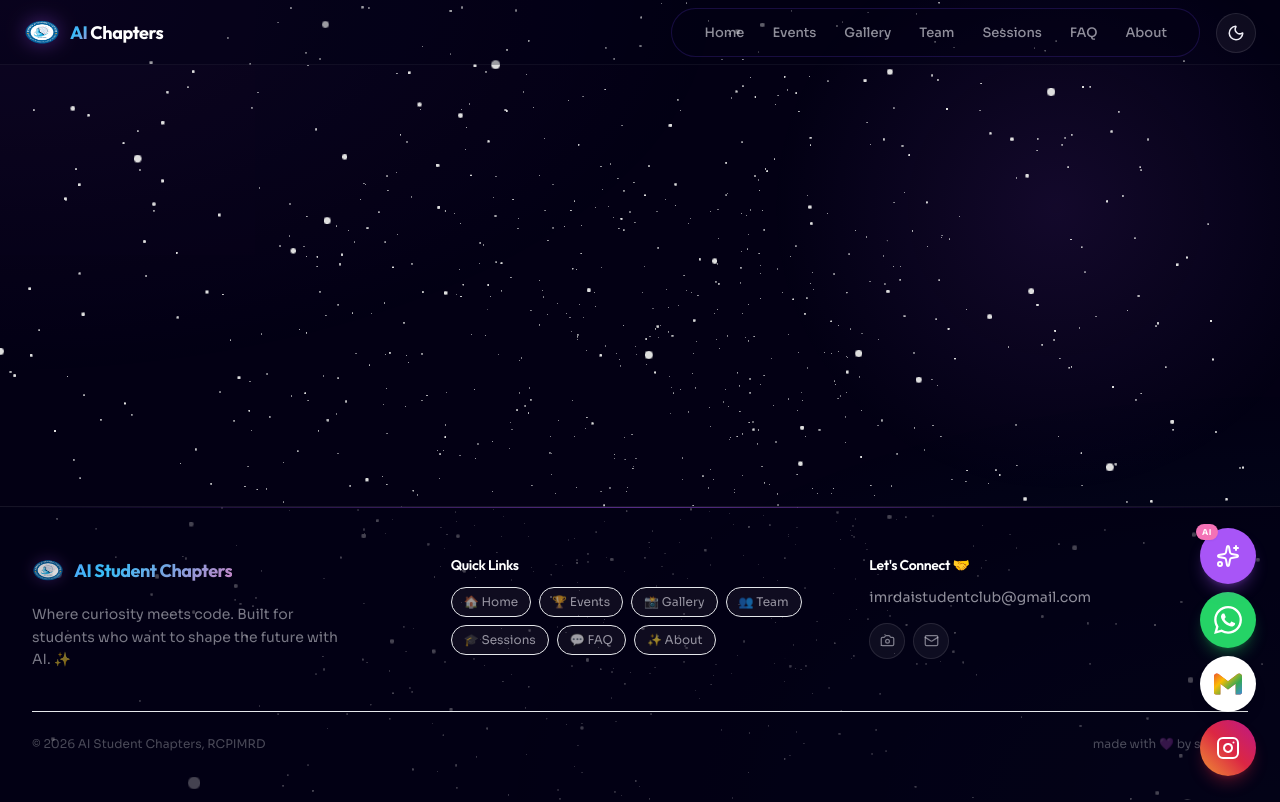
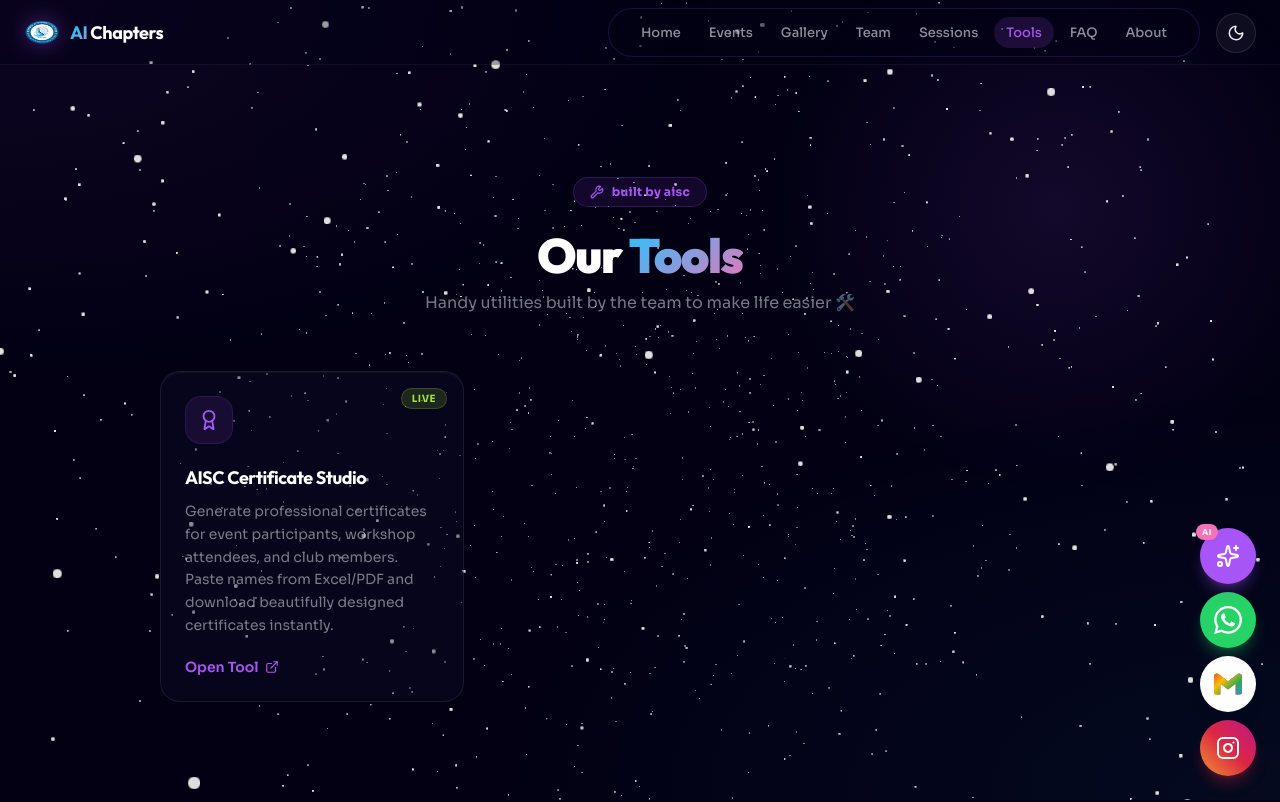
Before and after one commit to chiragbehere/ai-student-chapters-website, a React (Vite) app: page /tools in a window 1280 px wide. Shown: the top 802 px of the page. Built offline with nearby package versions, Linux system fonts and the light colour scheme; a web font is replaced by a local one.

Commit message:
feat: add Tools page with AISC Certificate Studio

```diff
--- a/src/App.tsx
+++ b/src/App.tsx
@@ -17,6 +17,7 @@ const About = lazy(() => import('./pages/About'));
 const Gallery = lazy(() => import('./pages/Gallery'));
 const FAQ = lazy(() => import('./pages/FAQ'));
 const Sessions = lazy(() => import('./pages/Sessions'));
+const Tools = lazy(() => import('./pages/Tools'));
 
 
 // Page loading skeleton
@@ -121,6 +122,11 @@ const AnimatedRoutes = () => {
             <PageTransition><Sessions /></PageTransition>
           </Suspense>
         } />
+        <Route path="/tools" element={
+          <Suspense fallback={<PageLoader />}>
+            <PageTransition><Tools /></PageTransition>
+          </Suspense>
+        } />
 
       </Routes>
     </AnimatePresence>
--- a/src/components/Layout.tsx
+++ b/src/components/Layout.tsx
@@ -28,6 +28,7 @@ const Layout = ({ children }: { children: React.ReactNode }) => {
     { path: '/gallery', label: 'Gallery', emoji: '📸' },
     { path: '/team', label: 'Team', emoji: '👥' },
     { path: '/sessions', label: 'Sessions', emoji: '🎓' },
+    { path: '/tools', label: 'Tools', emoji: '🔧' },
     { path: '/faq', label: 'FAQ', emoji: '💬' },
     { path: '/about', label: 'About', emoji: '✨' },
   ];
--- /dev/null
+++ b/src/pages/Tools.tsx
@@ -0,0 +1,123 @@
+import { motion } from 'framer-motion';
+import type { Variants } from 'framer-motion';
+import { Wrench, Award, ExternalLink } from 'lucide-react';
+import SEO from '../components/SEO';
+
+const containerVariants: Variants = {
+  hidden: { opacity: 0 },
+  show: {
+    opacity: 1,
+    transition: {
+      staggerChildren: 0.12,
+    }
+  }
+};
+
+const itemVariants: Variants = {
+  hidden: { opacity: 0, y: 20 },
+  show: { opacity: 1, y: 0, transition: { type: "tween", ease: "easeOut", duration: 0.4 } }
+};
+
+const tools = [
+  {
+    title: 'AISC Certificate Studio',
+    description: 'Generate professional certificates for event participants, workshop attendees, and club members. Paste names from Excel/PDF and download beautifully designed certificates instantly.',
+    icon: Award,
+    url: 'https://certificate-aisc.vercel.app/',
+    color: 'primary',
+    badge: 'Live',
+  },
+];
+
+const Tools = () => {
+  return (
+    <div className="w-full relative min-h-screen pt-28 pb-24 z-10 transition-colors duration-300">
+      <SEO title="Tools" description="Explore useful tools built by AI Student Chapters — certificate generators, AI utilities, and more." />
+      <div className="max-w-5xl mx-auto px-4 sm:px-6 lg:px-8">
+
+        {/* Header */}
+        <div className="text-center mb-14">
+          <motion.div
+            initial={{ opacity: 0, y: -10 }}
+            animate={{ opacity: 1, y: 0 }}
+            transition={{ duration: 0.5, type: "tween", ease: "easeOut" }}
+            className="pill bg-primary/10 text-primary border border-primary/20 mx-auto w-fit mb-6 flex items-center gap-2"
+          >
+            <Wrench size={14} />
+            built by aisc
+          </motion.div>
+
+          <motion.h1
+            initial={{ opacity: 0, y: 20 }}
+            animate={{ opacity: 1, y: 0 }}
+            transition={{ duration: 0.4, delay: 0.05 }}
+            className="text-4xl md:text-5xl font-black font-heading leading-tight mb-3 text-heading transition-colors"
+          >
+            Our <span className="grad-text">Tools</span>
+          </motion.h1>
+
+          <motion.p
+            initial={{ opacity: 0, y: 20 }}
+            animate={{ opacity: 1, y: 0 }}
+            transition={{ duration: 0.4, delay: 0.1 }}
+            className="text-foreground/50 text-base max-w-lg mx-auto"
+          >
+            Handy utilities built by the team to make life easier 🛠️
+          </motion.p>
+        </div>
+
+        {/* Tools Grid */}
+        <motion.div
+          variants={containerVariants}
+          initial="hidden"
+          whileInView="show"
+          viewport={{ once: true, amount: 0.1 }}
+          className="grid grid-cols-1 sm:grid-cols-2 lg:grid-cols-3 gap-6"
+        >
+          {tools.map((tool, idx) => {
+            const IconComponent = tool.icon;
+            return (
+              <motion.a
+                key={idx}
+                href={tool.url}
+                target="_blank"
+                rel="noopener noreferrer"
+                variants={itemVariants}
+                className="glass-panel p-6 relative overflow-hidden card-hover group cursor-pointer block"
+              >
+                {/* Badge */}
+                {tool.badge && (
+                  <span className="absolute top-4 right-4 px-2.5 py-0.5 rounded-full text-[10px] font-bold tracking-wider uppercase bg-lime/15 text-lime border border-lime/20">
+                    {tool.badge}
+                  </span>
+                )}
+
+                {/* Icon */}
+                <div className="w-12 h-12 rounded-2xl bg-primary/10 border border-primary/15 flex items-center justify-center mb-5 group-hover:bg-primary/20 transition-colors duration-300">
+                  <IconComponent size={22} className="text-primary" />
+                </div>
+
+                {/* Content */}
+                <h3 className="text-lg font-bold font-heading mb-2 text-heading transition-colors">
+                  {tool.title}
+                </h3>
+                <p className="text-foreground/50 text-sm leading-relaxed mb-5">
+                  {tool.description}
+                </p>
+
+                {/* CTA */}
+                <div className="flex items-center gap-1.5 text-primary text-sm font-semibold group-hover:gap-2.5 transition-all duration-300">
+                  Open Tool
+                  <ExternalLink size={14} className="transition-transform duration-300 group-hover:translate-x-0.5" />
+                </div>
+              </motion.a>
+            );
+          })}
+        </motion.div>
+
+      </div>
+    </div>
+  );
+};
+
+export default Tools;
```
